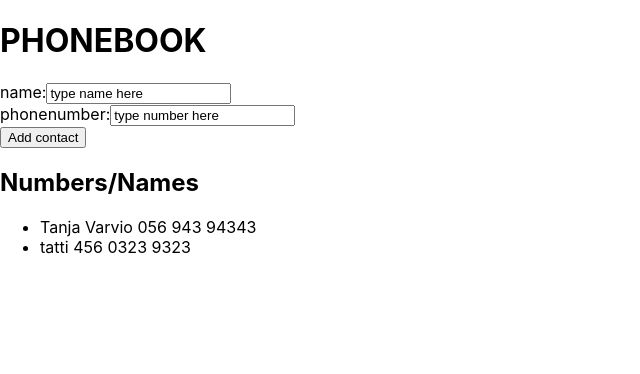
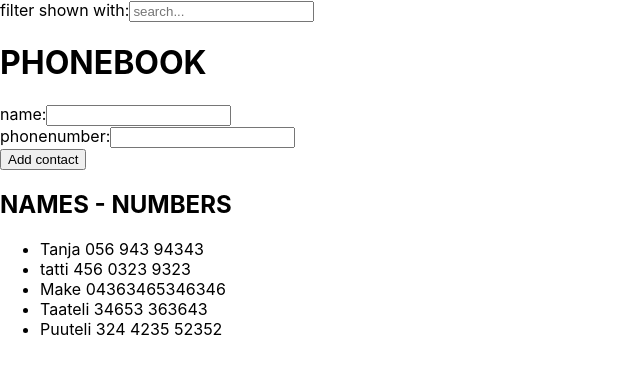
Before and after one commit to TanjaVar/full_stack_mooc_2021, a React (Create React App) app in the folder osa2/puhelinluettelo/: page / in a window 1280 px wide. Shown: the top 374 px of the page, without its empty margins (0-640 px from the left). Built offline with nearby package versions, Linux system fonts and the light colour scheme.

Commit message:
add filter functionality

```diff
--- a/osa2/puhelinluettelo/src/App.js
+++ b/osa2/puhelinluettelo/src/App.js
@@ -1,43 +1,78 @@
 import React, {useState} from 'react';
 
-//Tila newName on tarkoitettu lomakkeen kentän kontrollointiin.
-//Toteutetaan tässä tehtävässä henkilön lisäys puhelinluetteloon.
+// checks if persons array has same name as the user typed to the filter input
 const ListGenerator = (props) => {
-  //console.log(props, 'listgenerator')
+  //console.log('ListGenerator: tuleeko filtteri sana tänne nyt? true!', props.filterWith);
+  //console.log('ListGenerator: tuleeko false',props.loytyy)
   return (
-    <li>{props.person.name} {props.person.phonenum}</li>
+    <li>{props.person.name} {props.person.phonenum} </li>
   )
+
+  // //if true -> returns name and phonenum, if false => returns null
+  // if (props.person.name.toLowerCase() === props.filterWith.toLowerCase()) {
+  //   return (
+  //     <RowGenerator name={props.person.name} phonenum={props.person.phonenum}/>
+  //   )
+  //   }else {
+  //     return (
+  //       null
+  //     )
+  //   }
 }
 
+// // returns name and phonenum in <li> element
+// const RowGenerator = (props) => {
+//   return (
+//     <li>{props.name} {props.phonenum}</li>
+//   )
+// }
+
 const App = () => {
+
+  //states
+  const [filterWith, setFilterWith] = useState('')
   const [persons, setPersons] = useState([
     {
-      name: 'Tanja Varvio',
+      name: 'Tanja',
       phonenum: '056 943 94343'
     },
     {
       name: 'tatti',
       phonenum: '456 0323 9323'
+    },
+    {
+      name: 'Make',
+      phonenum: '04363465346346'
+    },
+    {
+      name: 'Taateli',
+      phonenum: '34653 363643'
+    },
+    {
+      name: 'Puuteli',
+      phonenum: '324 4235 52352'
     }
   ]);
-  const [newName, setName] = useState('type name here');
-  const [newPhonenumber, setNewPhonenumber] = useState('type number here');
+  const [newName, setNewName] = useState('');
+  const [newPhonenumber, setNewPhonenumber] = useState('');
+  //const [loytyy, setLoytyy] = useState(false);
+  //const [filtteroity, setFiltteroity] = useState(persons) //by default has persons array
 
-  //kutsutaan kun buttonia painetaan
+
+
+  // function is called when 'submit' button is pressed on UI
   const addName = (event) => {
-    event.preventDefault(); // estää oletustoiminnan onClick event
+    event.preventDefault(); // prevent default onClick event
+
+    //sets input values to object
     const personObject = {
       name: newName,
       phonenum: newPhonenumber
     };
-    //looppaa arrayn läpi ja jos löytää nimen sieltä niin sitten alert
-    // muuttaa
+
     let nameFound = false;
     for (let i = 0; i < persons.length; i++) {
-      //console.log(newName)
-      //console.log(persons[i].name)
-      //console.log(persons.length)
-      if (newName === persons[i].name) {
+      if (newName.toLowerCase() === persons[i].name.toLowerCase()) {
         window.alert(`${persons[i].name} is already in PHONEBOOK`)
         nameFound = true
       }
@@ -45,25 +80,88 @@ const App = () => {
     if(!nameFound) {
       setPersons(persons.concat(personObject))
     }
-    // nollaa newName State
-    setName('')
+
+
+    // sets statevalues empty after new object has been added
+    setNewName('')
+    setNewPhonenumber('')
   }
+
 
   //kutsutaan kun teksti name kentäsä vaihtuu
   const handleTextChange = (event) => {
-    console.log(event.target.value)
-    setName(event.target.value)
+    console.log('handleTextChange: ', event.target.value)
+    setNewName(event.target.value)
   }
+
+
 
   // updating setPhonenumber every time new char is typed to the input
   const handlePhonenumberChange = (event) => {
-    console.log(event.target.value)
+    console.log('handlePhonenumberChange: ', event.target.value)
     setNewPhonenumber(event.target.value)
   }
 
 
+
+  // // updating filterWith every time new char is typed to the filter input
+  // const handleFilterWith = (event) => {
+  //   console.log('handleFilterwith: ', event.target.value);
+  //   //jos phonebookista löytyy annettu nimi, niin loytyy state muuttuu true si, muutoin false
+  //   //joka kerta jokaisen kirjoitetun hakusanan jälkeen appi katsoo onko phonebookissa jo sama
+  //   // for (let i = 0; i < persons.length; i++){
+  //   //   if (persons[i].name.toLowerCase()===event.target.value.toLowerCase()) {
+  //   //     setLoytyy(true)
+  //   //   }
+  //   // }
+
+  //   // //toimii kuten pitää
+  //   // console.log('handleFilterWith: jos kirjoitat tatti niin tuleeko true', loytyy, event.target.value.toLowerCase())
+
+  //   // //if name is in array then set the name in filtteroity
+  //   // if (setLoytyy===true) {
+  //   //   setFiltteroity(persons.filter(person => person.name.toLowerCase()===event.target.value.toLowerCase()))
+  //   // }
+
+  //   // //if name isn't in array then set persons array content to filtteroity state
+  //   // if (setLoytyy===false) {
+  //   //   setFiltteroity(persons)
+  //   // }
+
+  //   // console.log('handlefilterWith: tuleeko paivitetty lista yhdestä henkilöstä joka kirjoitettiin filtteriin? ', filtteroity)
+
+  //   // // looppaa persons listan läpi ja jos listasta löytyy sama nimi minkä käytätjä on antanut niin filtteröi kyseisen objektin setFiltteröity taulukkoon.
+  //   // persons.map(person => {
+  //   //   if(person.name === event.target.value) {
+  //   //     return (
+  //   //       setFiltteroity(persons.filter(person => person.name===event.target.value))
+  //   //     )
+  //   //   }else {
+  //   //     return (
+  //   //     setFiltteroity(persons)
+  //   //     )
+  //   // }})
+
+  //   //sets state
+  //   setFilterWith(event.target.value);
+  //   console.log('handlFilterWith ', filterWith)
+  // }
+
+
+
+
   return (
     <div>
+      filter shown with:
+      <input
+        type="text"
+        placeholder="search..."
+        onChange={(event) => {
+          console.log('tuleeko tahan annettu filtterisana? tuleeko string? Funktio sanoo:', event.target.value,  typeof event.target.value)
+          return (
+            setFilterWith(event.target.value)
+          )}}
+      />
       <h1>PHONEBOOK</h1>
       <form onSubmit={addName}>
         <div>
@@ -84,16 +182,23 @@ const App = () => {
           <button type="submit">Add contact</button>
         </div>
       </form>
-      <h2>Numbers/Names</h2>
+      <h2>NAMES - NUMBERS</h2>
       <ul>
-          {persons.map( person =>
+        {persons.filter((person) => {
+          console.log('persons filtering: ', person, person.name, filterWith)
+          if (filterWith==="") {
+            return person
+          } else if (person.name.toLowerCase()===filterWith.toLowerCase()) {
+            return person
+          }
+        }).map(person => {
+          return (
             <ListGenerator person={person} key={person.name} />
-          )}
+          )
+        })}
       </ul>
     </div>
   )
 };
 
 export default App;
-
-// puh nro ei päivity newPhonenum muuttujaan oncahnge metodilla inputissa, miksei?
```
